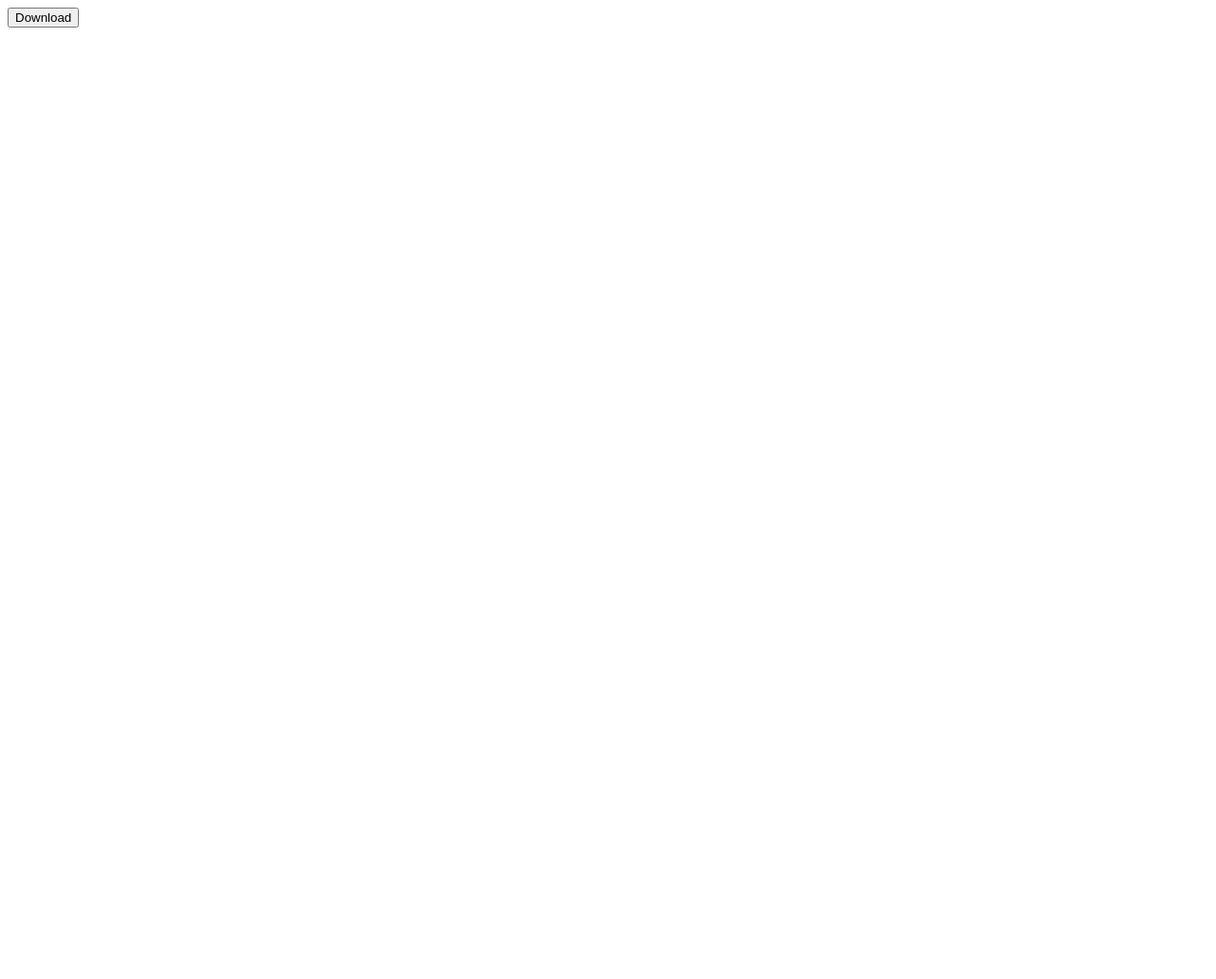
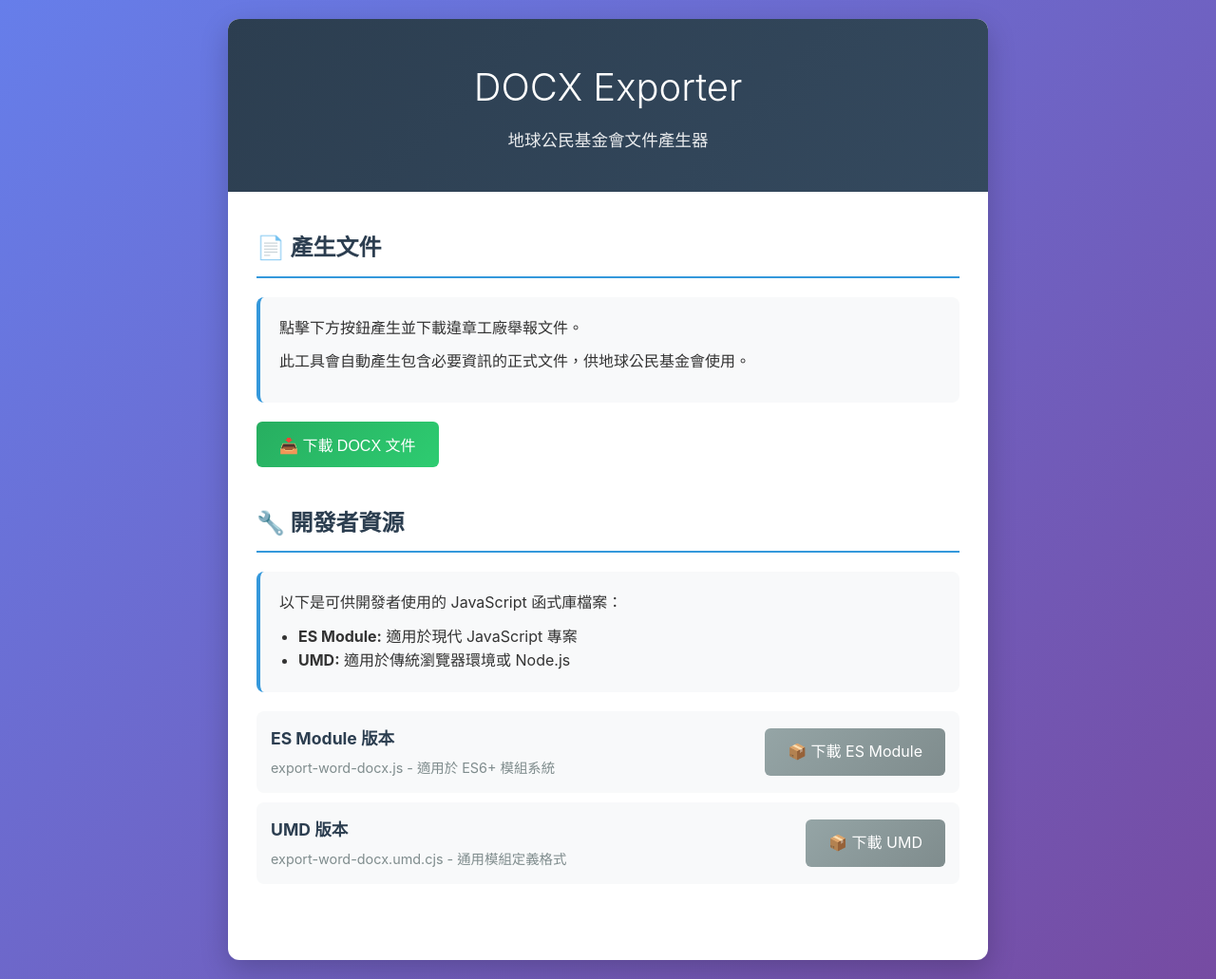
Before and after one commit to Disfactory/docx-exporter-js, a website built with Vite: page index.html in a window 1280 px wide. Shown: the whole page at 95% size. Before the commit the page ends 800 px from the top, so only its background shows below. Built offline with nearby package versions, Linux system fonts and the light colour scheme.

Commit message:
feat: downloader

```diff
--- a/index.html
+++ b/index.html
@@ -1,14 +1,240 @@
 <!doctype html>
-<html lang="en">
+<html lang="zh-TW">
   <head>
     <meta charset="UTF-8" />
     <link rel="icon" type="image/svg+xml" href="vite.svg" />
     <meta name="viewport" content="width=device-width, initial-scale=1.0" />
     <script src="https://cdnjs.cloudflare.com/ajax/libs/FileSaver.js/1.3.8/FileSaver.js"></script>
-    <title>Vite App</title>
+    <title>DOCX Exporter - 地球公民基金會文件產生器</title>
+    <style>
+      * {
+        margin: 0;
+        padding: 0;
+        box-sizing: border-box;
+      }
+
+      body {
+        font-family:
+          -apple-system, BlinkMacSystemFont, 'Segoe UI', Roboto,
+          'Helvetica Neue', Arial, sans-serif;
+        line-height: 1.6;
+        color: #333;
+        background: linear-gradient(135deg, #667eea 0%, #764ba2 100%);
+        min-height: 100vh;
+        padding: 20px;
+      }
+
+      .container {
+        max-width: 800px;
+        margin: 0 auto;
+        background: white;
+        border-radius: 12px;
+        box-shadow: 0 10px 30px rgba(0, 0, 0, 0.2);
+        overflow: hidden;
+      }
+
+      .header {
+        background: linear-gradient(135deg, #2c3e50 0%, #34495e 100%);
+        color: white;
+        padding: 40px 30px;
+        text-align: center;
+      }
+
+      .header h1 {
+        font-size: 2.5rem;
+        margin-bottom: 10px;
+        font-weight: 300;
+      }
+
+      .header p {
+        font-size: 1.1rem;
+        opacity: 0.9;
+      }
+
+      .content {
+        padding: 40px 30px;
+      }
+
+      .section {
+        margin-bottom: 40px;
+      }
+
+      .section h2 {
+        font-size: 1.5rem;
+        margin-bottom: 20px;
+        color: #2c3e50;
+        border-bottom: 2px solid #3498db;
+        padding-bottom: 10px;
+      }
+
+      .button-group {
+        display: flex;
+        gap: 15px;
+        flex-wrap: wrap;
+        margin-bottom: 20px;
+      }
+
+      .btn {
+        background: linear-gradient(135deg, #3498db 0%, #2980b9 100%);
+        color: white;
+        border: none;
+        padding: 12px 24px;
+        border-radius: 6px;
+        font-size: 1rem;
+        cursor: pointer;
+        transition: all 0.3s ease;
+        text-decoration: none;
+        display: inline-block;
+        text-align: center;
+        min-width: 120px;
+      }
+
+      .btn:hover {
+        transform: translateY(-2px);
+        box-shadow: 0 5px 15px rgba(52, 152, 219, 0.4);
+      }
+
+      .btn.primary {
+        background: linear-gradient(135deg, #27ae60 0%, #2ecc71 100%);
+      }
+
+      .btn.primary:hover {
+        box-shadow: 0 5px 15px rgba(46, 204, 113, 0.4);
+      }
+
+      .btn.secondary {
+        background: linear-gradient(135deg, #95a5a6 0%, #7f8c8d 100%);
+      }
+
+      .btn.secondary:hover {
+        box-shadow: 0 5px 15px rgba(149, 165, 166, 0.4);
+      }
+
+      .description {
+        background: #f8f9fa;
+        padding: 20px;
+        border-radius: 8px;
+        margin-bottom: 20px;
+        border-left: 4px solid #3498db;
+      }
+
+      .description p {
+        margin-bottom: 10px;
+      }
+
+      .description ul {
+        margin-left: 20px;
+      }
+
+      .download-item {
+        display: flex;
+        justify-content: space-between;
+        align-items: center;
+        padding: 15px;
+        background: #f8f9fa;
+        border-radius: 8px;
+        margin-bottom: 10px;
+      }
+
+      .download-item:last-child {
+        margin-bottom: 0;
+      }
+
+      .download-info h3 {
+        font-size: 1.1rem;
+        margin-bottom: 5px;
+        color: #2c3e50;
+      }
+
+      .download-info p {
+        font-size: 0.9rem;
+        color: #7f8c8d;
+      }
+
+      @media (max-width: 768px) {
+        .container {
+          margin: 10px;
+          border-radius: 8px;
+        }
+
+        .header {
+          padding: 30px 20px;
+        }
+
+        .header h1 {
+          font-size: 2rem;
+        }
+
+        .content {
+          padding: 30px 20px;
+        }
+
+        .download-item {
+          flex-direction: column;
+          gap: 15px;
+          text-align: center;
+        }
+
+        .button-group {
+          justify-content: center;
+        }
+      }
+    </style>
   </head>
   <body>
-    <button id="download">Download</button>
+    <div class="container">
+      <header class="header">
+        <h1>DOCX Exporter</h1>
+        <p>地球公民基金會文件產生器</p>
+      </header>
+
+      <main class="content">
+        <section class="section">
+          <h2>📄 產生文件</h2>
+          <div class="description">
+            <p>點擊下方按鈕產生並下載違章工廠舉報文件。</p>
+            <p>
+              此工具會自動產生包含必要資訊的正式文件，供地球公民基金會使用。
+            </p>
+          </div>
+          <div class="button-group">
+            <button id="download" class="btn primary">📥 下載 DOCX 文件</button>
+          </div>
+        </section>
+
+        <section class="section">
+          <h2>🔧 開發者資源</h2>
+          <div class="description">
+            <p>以下是可供開發者使用的 JavaScript 函式庫檔案：</p>
+            <ul>
+              <li><strong>ES Module:</strong> 適用於現代 JavaScript 專案</li>
+              <li><strong>UMD:</strong> 適用於傳統瀏覽器環境或 Node.js</li>
+            </ul>
+          </div>
+
+          <div class="download-item">
+            <div class="download-info">
+              <h3>ES Module 版本</h3>
+              <p>export-word-docx.js - 適用於 ES6+ 模組系統</p>
+            </div>
+            <a href="./export-word-docx.js" download class="btn secondary"
+              >📦 下載 ES Module</a
+            >
+          </div>
+
+          <div class="download-item">
+            <div class="download-info">
+              <h3>UMD 版本</h3>
+              <p>export-word-docx.umd.cjs - 通用模組定義格式</p>
+            </div>
+            <a href="./export-word-docx.umd.cjs" download class="btn secondary"
+              >📦 下載 UMD</a
+            >
+          </div>
+        </section>
+      </main>
+    </div>
+
     <script type="module" src="./main.js"></script>
   </body>
 </html>
--- a/package.json
+++ b/package.json
@@ -8,7 +8,7 @@
     "build": "pnpm run build:lib && pnpm run build:site",
     "preview": "vite preview",
     "build:lib": "vite build",
-    "build:site": "vite build --config vite.site.config.js",
+    "build:site": "vite build --config vite.site.config.js && cp dist/export-word-docx.* dist-site/",
     "fmt": "prettier --write .",
     "lint": "eslint --fix ."
   },
```
